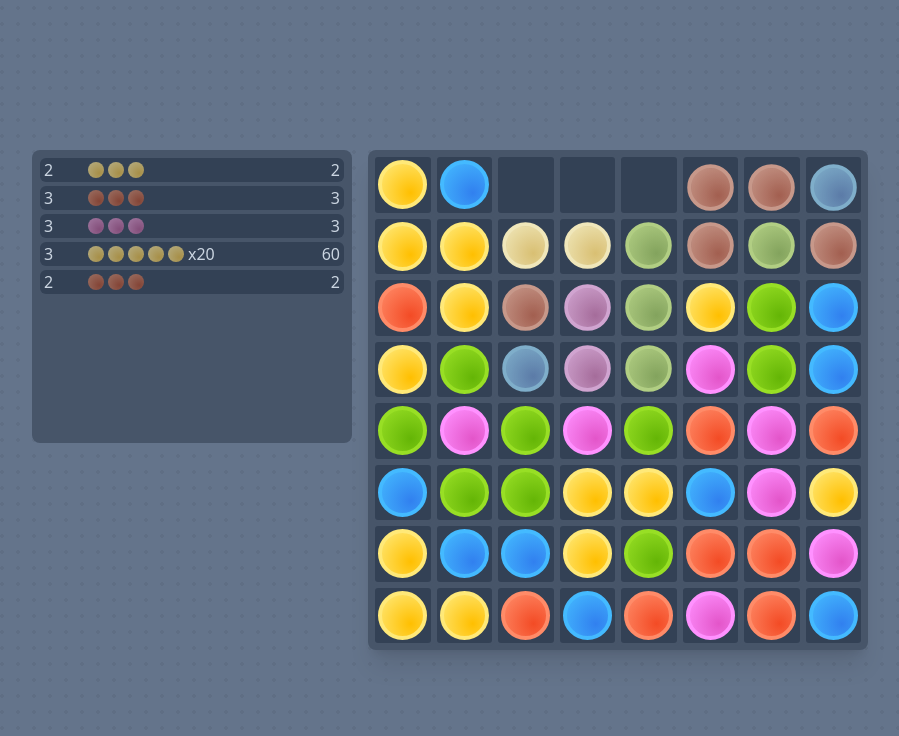
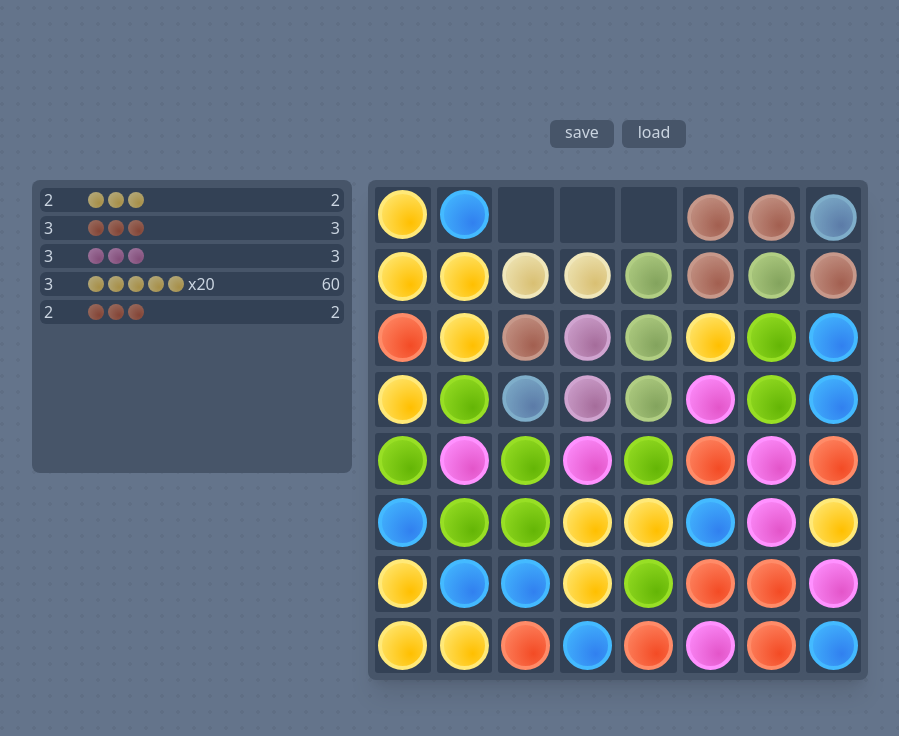
Before and after one commit to gukihuman/gems, a Nuxt app: page / in a window 1280 px wide. Shown: the top 736 px of the page, without its empty margins (22-921 px from the left). Built offline with nearby package versions, Linux system fonts and the light colour scheme.

Commit message:
add save load

```diff
--- a/app.vue
+++ b/app.vue
@@ -2,50 +2,65 @@
   <div
     class="flex justify-center items-center h-screen bg-slate-500 bg-circles"
   >
-    <div class="flex gap-4 w-full justify-center">
-      <DamageLog :damageLogs="damageLogs" />
-      <Grid :size="GRID_SIZE" :min-match="MIN_MATCH" @match="handleMatch" />
-      <div class="w-80"></div>
+    <div class="flex flex-col gap-8 w-full">
+      <div class="flex justify-center gap-2 text-slate-300">
+        <button
+          @click="fileSave('gems.json', getStorage())"
+          class="bg-slate-600 rounded-md w-16 pb-1 hover:bg-slate-700"
+        >
+          save
+        </button>
+        <button
+          @click="onFileLoad"
+          class="bg-slate-600 rounded-md w-16 pb-1 hover:bg-slate-700"
+        >
+          load
+        </button>
+      </div>
+      <Game @state-updated="handleStateUpdate" />
     </div>
   </div>
 </template>
 <script setup>
-const DAMAGE = [2, 3]
-const GRID_SIZE = 8
-const MIN_MATCH = 3
-const MAX_MULTIPLIER = 100
-const MULTIPLIER = [1, 5, 20, 50, 70, MAX_MULTIPLIER] // 3, 4, 5, 6, 7, 8
-const damageLogs = ref([])
-const matchQueue = []
-let isProcessingQueue = false
-function handleMatch(color, matchCount) {
-  matchQueue.push({ color, count: matchCount })
-  if (!isProcessingQueue) processMatchQueue()
+import fileSave from "./utils/fileSave"
+import fileLoad from "./utils/fileLoad"
+import debounce from "./utils/debounce"
+import timestamp from "./utils/timestamp"
+
+const APP_LOCAL_STORAGE_KEY = "gems"
+const DEBOUNCE_DELAY = 300
+
+const experience = ref(0)
+
+const debouncedLocalStorageSave = debounce(() => {
+  console.log("updated, experience: ", experience.value)
+  localStorageSave()
+}, DEBOUNCE_DELAY)
+
+onMounted(localStorageLoad)
+
+function handleStateUpdate(state) {
+  experience.value += state.experience
+  debouncedLocalStorageSave()
 }
-function processMatchQueue() {
-  if (matchQueue.length === 0) {
-    isProcessingQueue = false
-    return
+function injectStorage(storage) {
+  experience.value = storage.experience
+}
+function getStorage() {
+  return {
+    experience: experience.value,
   }
-  isProcessingQueue = true
-  const nextMatch = matchQueue.shift()
-  damageLogs.value.unshift({
-    id: Math.random(),
-    color: nextMatch.color,
-    count: nextMatch.count,
-    multiplier: getMultiplier(nextMatch.count),
-    ...getDamage(nextMatch.count),
-  })
-  damageLogs.value.splice(10)
-  setTimeout(() => processMatchQueue(), 300)
 }
-function getMultiplier(count) {
-  return count <= 8 ? MULTIPLIER[count - 3] : MAX_MULTIPLIER
+function localStorageLoad() {
+  const storageRaw = localStorage.getItem(APP_LOCAL_STORAGE_KEY)
+  if (storageRaw) injectStorage(JSON.parse(storageRaw))
 }
-function getDamage(count) {
-  const randomAddition = Math.random() * (DAMAGE[1] - DAMAGE[0])
-  const baseDamage = Math.round(DAMAGE[0] + randomAddition)
-  const fullDamage = Math.round(baseDamage * getMultiplier(count))
-  return { baseDamage, fullDamage }
+function localStorageSave() {
+  localStorage.setItem(APP_LOCAL_STORAGE_KEY, JSON.stringify(getStorage()))
+  console.log(`⏬ local storage updated [${timestamp()}]`)
+}
+async function onFileLoad() {
+  await fileLoad(injectStorage)
+  debouncedLocalStorageSave()
 }
 </script>
--- /dev/null
+++ b/components/Game/Game.vue
@@ -0,0 +1,52 @@
+<template>
+  <div class="flex gap-4 w-full justify-center">
+    <GameDamageLog :damageLogs="damageLogs" />
+    <GameGrid :size="GRID_SIZE" :min-match="MIN_MATCH" @match="handleMatch" />
+    <div class="w-80"></div>
+  </div>
+</template>
+<script setup>
+const DAMAGE = [2, 3]
+const GRID_SIZE = 8
+const MIN_MATCH = 3
+const MAX_MULTIPLIER = 100
+const MULTIPLIER = [1, 5, 20, 50, 70, MAX_MULTIPLIER] // 3, 4, 5, 6, 7, 8
+
+const emit = defineEmits(["state-updated"])
+
+const damageLogs = ref([])
+const matchQueue = []
+let isProcessingQueue = false
+
+function handleMatch(color, matchCount) {
+  matchQueue.push({ color, count: matchCount })
+  if (!isProcessingQueue) processMatchQueue()
+}
+function processMatchQueue() {
+  if (matchQueue.length === 0) {
+    isProcessingQueue = false
+    return
+  }
+  isProcessingQueue = true
+  const nextMatch = matchQueue.shift()
+  damageLogs.value.unshift({
+    id: Math.random(),
+    color: nextMatch.color,
+    count: nextMatch.count,
+    multiplier: getMultiplier(nextMatch.count),
+    ...getDamage(nextMatch.count),
+  })
+  damageLogs.value.splice(10)
+  setTimeout(() => processMatchQueue(), 300)
+  emit("state-updated", { experience: 5 })
+}
+function getMultiplier(count) {
+  return count <= 8 ? MULTIPLIER[count - 3] : MAX_MULTIPLIER
+}
+function getDamage(count) {
+  const randomAddition = Math.random() * (DAMAGE[1] - DAMAGE[0])
+  const baseDamage = Math.round(DAMAGE[0] + randomAddition)
+  const fullDamage = Math.round(baseDamage * getMultiplier(count))
+  return { baseDamage, fullDamage }
+}
+</script>
--- a/components/Grid.vue
+++ b/components/Game/Grid.vue
@@ -66,6 +66,7 @@ const CLICK_DELAY = 300
 const DELAY_AFTER_RESIZE = 50
 const MAX_DRAG_DISTANCE = 0.7 // cell size ratio
 const MAX_VELOCITY = 400
+const MAX_DELTA_TIME = 0.05 // cap at 1/20th of a second in case of lag
 const ACCELERATION = 700
 const MOUSE_ACCELERATION = 2500
 const MOUSE_DAMPING = 0.3
@@ -113,7 +114,8 @@ function gameLoop(currentTime) {
     requestAnimationFrame(gameLoop)
     return
   }
-  const deltaTime = (currentTime - lastTime) / 1000
+  let deltaTime = (currentTime - lastTime) / 1000
+  deltaTime = Math.min(deltaTime, MAX_DELTA_TIME) // cap lags
   lastTime = currentTime
 
   cascadeGems()
--- /dev/null
+++ b/utils/fileLoad.js
@@ -0,0 +1,28 @@
+export default function (handle) {
+  return new Promise((resolve, reject) => {
+    const fileInput = document.createElement("input")
+    fileInput.type = "file"
+    fileInput.style.display = "none"
+    fileInput.onchange = (event) => {
+      const file = event.target.files[0]
+      if (file) {
+        const reader = new FileReader()
+        reader.onload = (e) => {
+          try {
+            handle(JSON.parse(e.target.result))
+            resolve()
+          } catch (error) {
+            console.error("Error parsing JSON:", error)
+            reject(error)
+          }
+        }
+        reader.readAsText(file)
+      } else {
+        reject(new Error("No file selected"))
+      }
+    }
+    document.body.appendChild(fileInput)
+    fileInput.click()
+    fileInput.remove()
+  })
+}
--- /dev/null
+++ b/utils/fileSave.js
@@ -0,0 +1,12 @@
+export default function (name, content) {
+  const blob = new Blob([JSON.stringify(content)], { type: "application/json" })
+  const url = URL.createObjectURL(blob)
+  const a = document.createElement("a")
+  document.body.appendChild(a)
+  a.style = "display: none"
+  a.href = url
+  a.download = name
+  a.click()
+  window.URL.revokeObjectURL(url)
+  document.body.removeChild(a)
+}
--- /dev/null
+++ b/utils/timestamp.js
@@ -0,0 +1,6 @@
+export default function () {
+  const now = new Date()
+  return `${String(now.getHours()).padStart(2, "0")}:${String(
+    now.getMinutes()
+  ).padStart(2, "0")}:${String(now.getSeconds()).padStart(2, "0")}`
+}
```
Also changed, not shown: components/Game/DamageLog.vue (renamed from components/DamageLog.vue).
